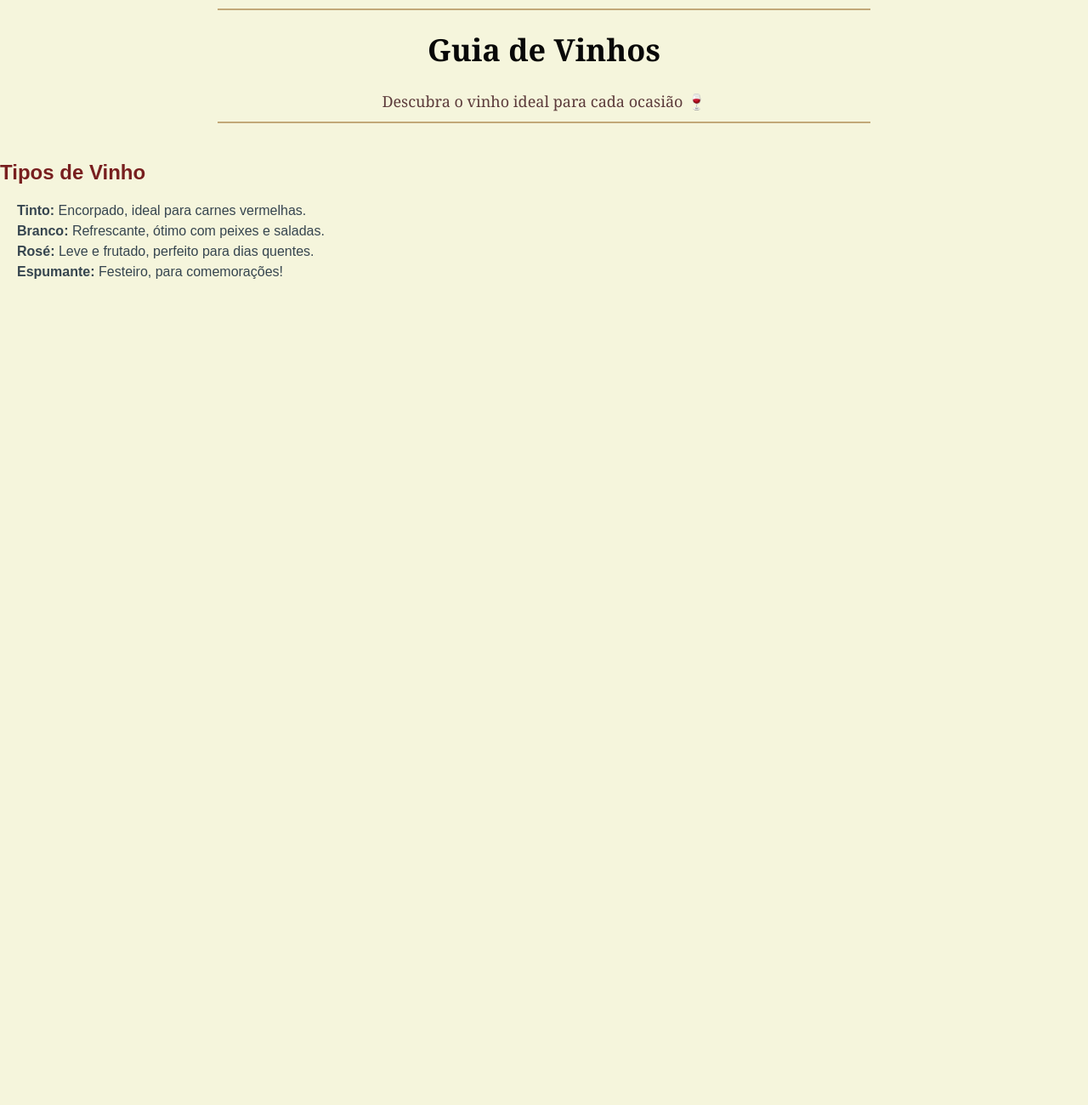
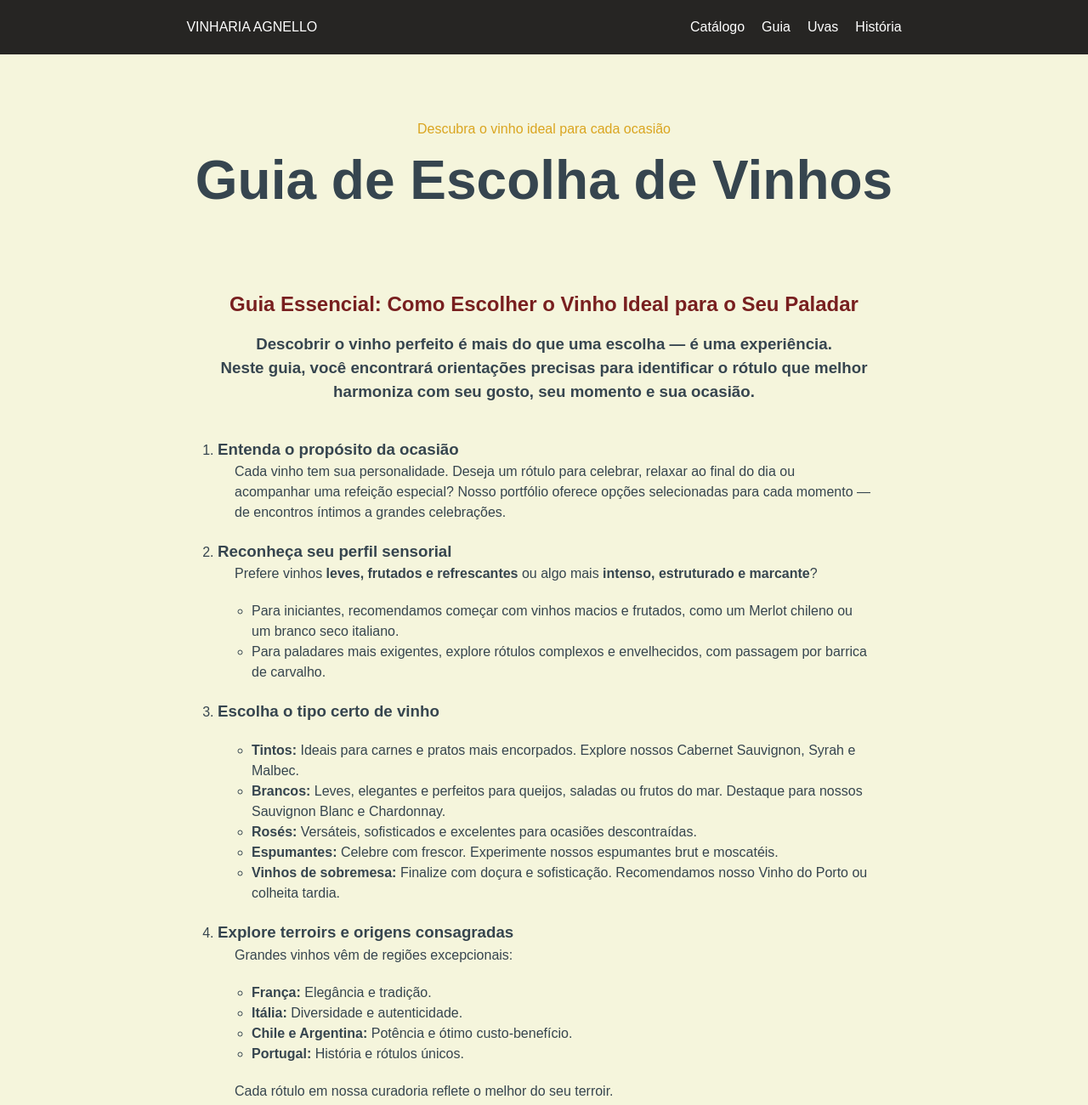
Before and after one commit to Otaaviio/CP1-FrontEnd-Vinharia, a plain HTML site: page src/pages/guia-escolhas.html in a window 1280 px wide. Shown: the top 1300 px of the page at 85% size. Before the commit the page ends 800 px from the top, so only its background shows below. Drawn offline with Linux system fonts and the light colour scheme.

Commit message:
Feat: add list in guia page

```diff
--- a/src/css/Style.css
+++ b/src/css/Style.css
@@ -23,14 +23,13 @@
 	padding: 0;
 	margin: 0;
 	vertical-align: baseline;
-  list-style: none;
 	border: 0;
 }
 
 body {
 	background-color: var(--clr-background);
 	color: var(--clr-text);
-  font-family: "Arial", sans-serif;
+	font-family: 'Arial', sans-serif;
 	line-height: 1.5;
 }
 
--- a/src/css/guia.css
+++ b/src/css/guia.css
@@ -1,30 +1,43 @@
 header {
-  text-align: center;
-  margin-bottom: 40px;
-  font-family: Georgia, "Times New Roman", Times, serif;
+	margin-top: 60px;
+	padding: 10vh 0px;
+	text-align: center;
+}
+
+header p {
+	color: var(--clr-secondary-accent);
 }
 
 header h1 {
-  color: #080808;
-  font-size: 36px;
-}
-
-header p {
-  font-size: 18px;
-  color: #5c3b3b;
-}
-
-section {
-  margin-bottom: 40px;
+	font-size: 4em;
 }
 
 h2 {
-  color: #781f1f;
-  margin-bottom: 15px;
-  margin-right: 10px;
+	color: #781f1f;
+	margin-bottom: 15px;
 }
 
-ul {
-  list-style: circle;
-  padding-left: 20px;
+main {
+	padding: 0px 20%;
 }
+
+.guia-intro {
+	text-align: center;
+	margin-bottom: 40px;
+}
+
+.guia-list-item {
+	margin-bottom: 20px;
+}
+
+.guia-list-item p {
+	margin-left: 20px;
+}
+
+.guia-list-item li {
+	margin-left: 40px;
+}
+
+#guia-list ul {
+	margin: 20px 0px;
+}
--- a/src/pages/guia-escolhas.html
+++ b/src/pages/guia-escolhas.html
@@ -3,31 +3,171 @@
 	<head>
 		<meta charset="UTF-8" />
 		<meta name="viewport" content="width=device-width, initial-scale=1.0" />
-    <title>Guia de Vinhos</title>
-    <link rel="stylesheet" href="../css/guia.css" />
-    <link rel="stylesheet" href="../css/home.css" />
+		<title>Vinharia Agnello</title>
+		<meta name="description" content="Vinharia Agnello - Catalogo" />
+		<meta name="keywords" content="vinhos, catalogo, vinharia, agnello" />
 		<link rel="stylesheet" href="../css/Style.css" />
+		<link rel="stylesheet" href="../css/Guia.css" />
 	</head>
 	<body>
+		<nav>
+			<a href="../../index.html">VINHARIA AGNELLO</a>
+			<div class="menu">
+				<a href="../pages/catalogo.html">Catálogo</a>
+				<a href="../pages/guia-escolhas.html">Guia</a>
+				<a href="../pages/tipos-uvas.html">Uvas</a>
+				<a href="../pages/sobre.html">História</a>
+			</div>
+		</nav>
+
 		<header>
-      <div class="linha"></div>
-      <h1>Guia de Vinhos</h1>
-      <p>Descubra o vinho ideal para cada ocasião 🍷</p>
-      <div class="linha"></div>
+			<p>Descubra o vinho ideal para cada ocasião</p>
+			<h1>Guia de Escolha de Vinhos</h1>
 		</header>
 
-    <section class="tipos">
-      <h2>Tipos de Vinho</h2>
+		<main>
+			<section id="guia-list">
+				<div class="guia-intro">
+					<h2>Guia Essencial: Como Escolher o Vinho Ideal para o Seu Paladar</h2>
+					<h3>
+						Descobrir o vinho perfeito é mais do que uma escolha — é uma experiência.
+						<br />
+						Neste guia, você encontrará orientações precisas para identificar o rótulo
+						que melhor harmoniza com seu gosto, seu momento e sua ocasião.
+					</h3>
+				</div>
+
+				<ol>
+					<li class="guia-list-item">
+						<h3>Entenda o propósito da ocasião</h3>
+						<p>
+							Cada vinho tem sua personalidade. Deseja um rótulo para celebrar,
+							relaxar ao final do dia ou acompanhar uma refeição especial? Nosso
+							portfólio oferece opções selecionadas para cada momento — de encontros
+							íntimos a grandes celebrações.
+						</p>
+					</li>
+
+					<li class="guia-list-item">
+						<h3>Reconheça seu perfil sensorial</h3>
+						<p>
+							Prefere vinhos <strong>leves, frutados e refrescantes</strong> ou algo
+							mais <strong>intenso, estruturado e marcante</strong>?
+						</p>
 						<ul>
-        <li><strong>Tinto:</strong> Encorpado, ideal para carnes vermelhas.</li>
 							<li>
-          <strong>Branco:</strong> Refrescante, ótimo com peixes e saladas.
+								Para iniciantes, recomendamos começar com vinhos macios e frutados,
+								como um Merlot chileno ou um branco seco italiano.
 							</li>
 							<li>
-          <strong>Rosé:</strong> Leve e frutado, perfeito para dias quentes.
+								Para paladares mais exigentes, explore rótulos complexos e
+								envelhecidos, com passagem por barrica de carvalho.
 							</li>
-        <li><strong>Espumante:</strong> Festeiro, para comemorações!</li>
 						</ul>
+					</li>
+
+					<li class="guia-list-item">
+						<h3>Escolha o tipo certo de vinho</h3>
+						<ul>
+							<li>
+								<strong>Tintos:</strong> Ideais para carnes e pratos mais
+								encorpados. Explore nossos Cabernet Sauvignon, Syrah e Malbec.
+							</li>
+							<li>
+								<strong>Brancos:</strong> Leves, elegantes e perfeitos para queijos,
+								saladas ou frutos do mar. Destaque para nossos Sauvignon Blanc e
+								Chardonnay.
+							</li>
+							<li>
+								<strong>Rosés:</strong> Versáteis, sofisticados e excelentes para
+								ocasiões descontraídas.
+							</li>
+							<li>
+								<strong>Espumantes:</strong> Celebre com frescor. Experimente nossos
+								espumantes brut e moscatéis.
+							</li>
+							<li>
+								<strong>Vinhos de sobremesa:</strong> Finalize com doçura e
+								sofisticação. Recomendamos nosso Vinho do Porto ou colheita tardia.
+							</li>
+						</ul>
+					</li>
+
+					<li class="guia-list-item">
+						<h3>Explore terroirs e origens consagradas</h3>
+						<p>Grandes vinhos vêm de regiões excepcionais:</p>
+						<ul>
+							<li><strong>França:</strong> Elegância e tradição.</li>
+							<li><strong>Itália:</strong> Diversidade e autenticidade.</li>
+							<li>
+								<strong>Chile e Argentina:</strong> Potência e ótimo
+								custo-benefício.
+							</li>
+							<li><strong>Portugal:</strong> História e rótulos únicos.</li>
+						</ul>
+						<p>Cada rótulo em nossa curadoria reflete o melhor do seu terroir.</p>
+					</li>
+
+					<li class="guia-list-item">
+						<h3>Harmonização: vinho e gastronomia em equilíbrio</h3>
+						<ul>
+							<li>Carnes vermelhas → Tintos encorpados</li>
+							<li>Peixes e frutos do mar → Brancos frescos</li>
+							<li>Massas com molho → Tintos leves e aromáticos</li>
+							<li>Queijos e embutidos → Tintos medianos ou espumantes</li>
+							<li>Sobremesas → Vinhos doces e fortificados</li>
+						</ul>
+						<p>
+							Na dúvida, consulte nossas sugestões de harmonização em cada produto da
+							loja.
+						</p>
+					</li>
+
+					<li class="guia-list-item">
+						<h3>Conte com orientação especializada</h3>
+						<p>
+							Nossa equipe seleciona cada rótulo com rigor técnico e sensorial. Se
+							precisar de recomendações personalizadas, estamos à disposição para
+							orientar sua escolha com base no seu gosto e ocasião.
+						</p>
+					</li>
+
+					<li class="guia-list-item">
+						<h3>Descubra, experimente e surpreenda-se</h3>
+						<p>
+							Criamos uma experiência de compra descomplicada, com
+							<strong>entrega rápida</strong> e vinhos
+							<strong>prontos para surpreender seu paladar</strong>. Explore nossas
+							coleções e monte sua adega com rótulos que encantam do primeiro ao
+							último gole.
+						</p>
+					</li>
+				</ol>
+
+				<div>
+					<p style="color: var(--clr-secondary-accent)">
+						<strong>Afinal, o melhor vinho... é aquele que conquista você.</strong>
+					</p>
+					<p>
+						Permita-se descobrir novos aromas, texturas e histórias — cada garrafa
+						guarda uma viagem sensorial única. E o próximo grande vinho da sua vida pode
+						estar aqui, à sua espera.
+					</p>
+				</div>
 			</section>
+
+			<section id="guia-video">
+				<h2>Vídeo Explicativo</h2>
+				<p>Confira este vídeo com dicas práticas de um sommelier:</p>
+				<iframe
+					width="560"
+					height="315"
+					src="https://www.youtube.com/embed/EXEMPLO123"
+					title="YouTube video player"
+					frameborder="0"
+					allowfullscreen
+				></iframe>
+			</section>
+		</main>
 	</body>
 </html>
```
Also changed, not shown: 1 other file. Lines whose indentation alone changed are shown as unchanged.
